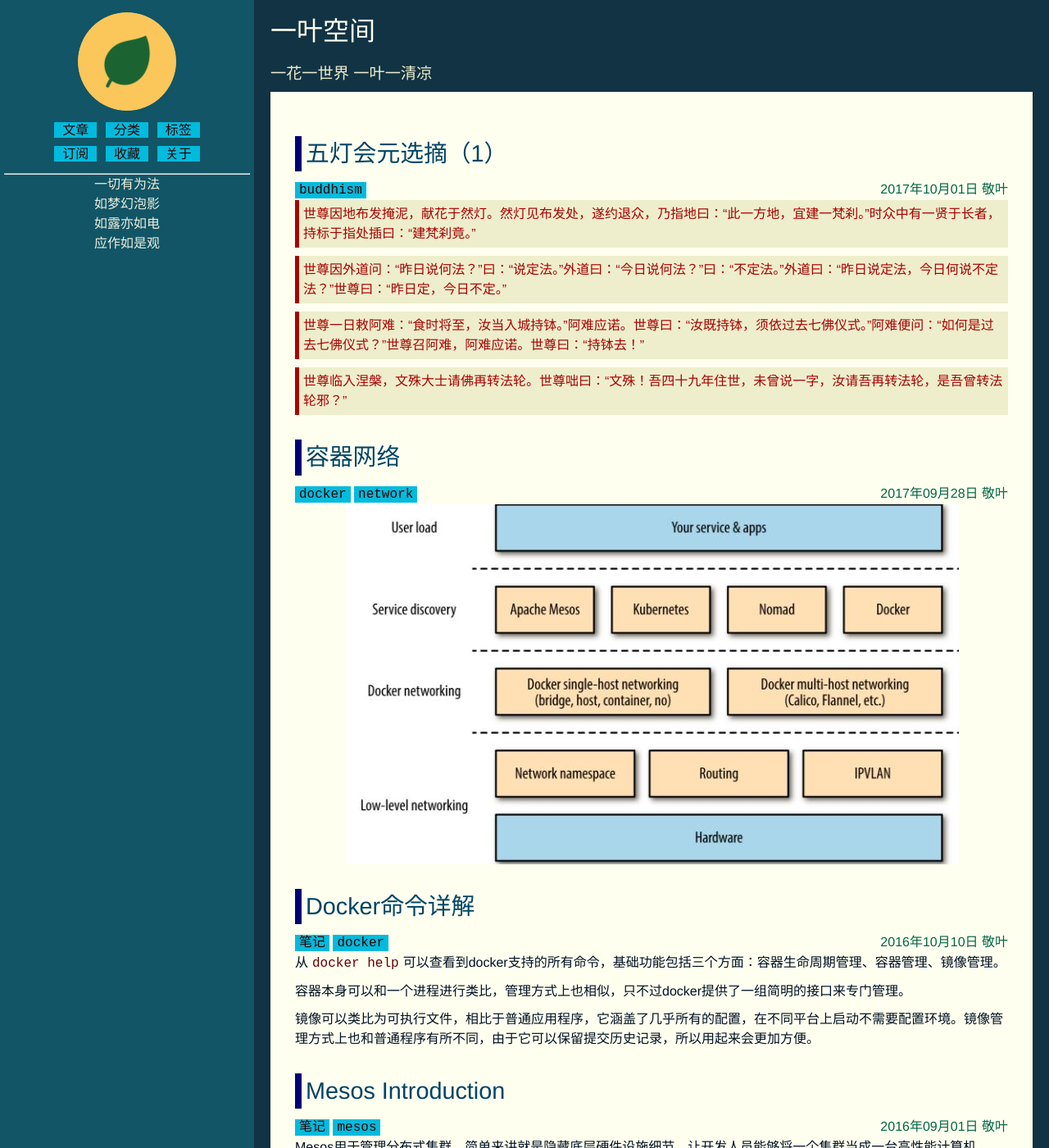
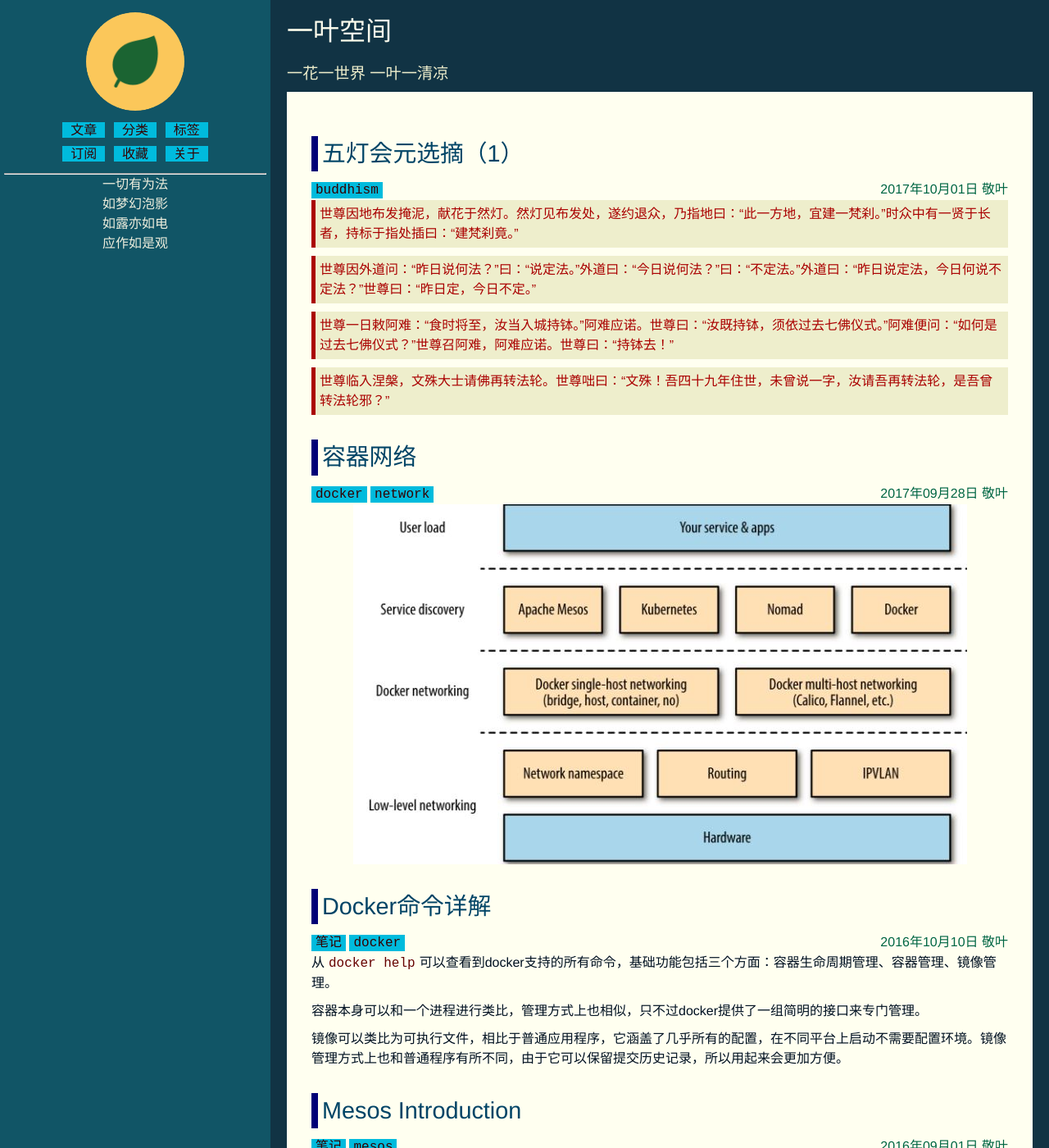
Before and after one commit to mickyching/mickyching.github.io, a Jekyll site: the page built from index.html, in a window 1280 px wide and 1400 px high. Shown: the whole window at 82% size. Built offline with Jekyll 4.4.1, drawn with Linux system fonts in a browser that asks for light colours; the list of posts is cut into pages by our own code.

Commit message:
theme: increase sidebar width
Signed-off-by: Micky Ching <mickyching@gmail.com>

```diff
--- a/_sass/_base.scss
+++ b/_sass/_base.scss
@@ -14,7 +14,7 @@ dl, dd, ol, ul, figure {
  * Basic styling
  */
 body {
-    margin-left: 330px;
+    margin-left: 350px;
     font-family: $base-font-family;
     font-size: $base-font-size;
     line-height: $base-line-height;
--- a/_sass/_layout.scss
+++ b/_sass/_layout.scss
@@ -26,7 +26,7 @@
     background-color: $side-background;
     left: 0;
     top: 0;
-    width: 300px;
+    width: 320px;
     height: 100%;
     clear: both;
     overflow-y: auto;
@@ -41,7 +41,7 @@
 .sidebar-toggler {
     position: fixed;
     a, &, &:visited {color: $side-color;}
-    left: 300px;
+    left: 320px;
     top: 0;
     width: 30px;
     height: 100%;
--- a/theme/css/main.scss
+++ b/theme/css/main.scss
@@ -4,8 +4,8 @@
 @charset "utf-8";
 
 
-$on-palm:          600px;
-$on-laptop:        1000px;
+$on-palm:          800px;
+$on-laptop:        1200px;
 
 @mixin media-query($device) {
     @media screen and (max-width: $device) {
--- a/theme/js/default.js
+++ b/theme/js/default.js
@@ -3,7 +3,7 @@ $("#table-of-contents").hide();       // default hide toc
 
 // http://stackoverflow.com/questions/19291873/window-width-not-the-same-as-media-query
 function is_laptop() {
-  return window.matchMedia('(max-width: 1000px)').matches;
+  return window.matchMedia('(max-width: 1200px)').matches;
 }
 
 function hide_sidebar() {
@@ -26,8 +26,8 @@ function show_sidebar() {
     $("body").css("margin-left", "0px");
   }
   else {
-    $(".sidebar-toggler").css("left", "300px");
-    $("body").css("margin-left", "330px");
+    $(".sidebar-toggler").css("left", "320px");
+    $("body").css("margin-left", "350px");
   }
 
   localStorage.sidebar_hidden = 0;
```
